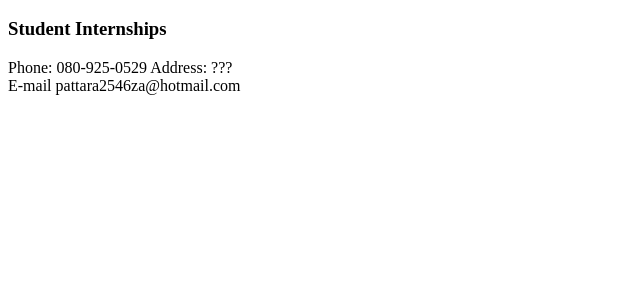
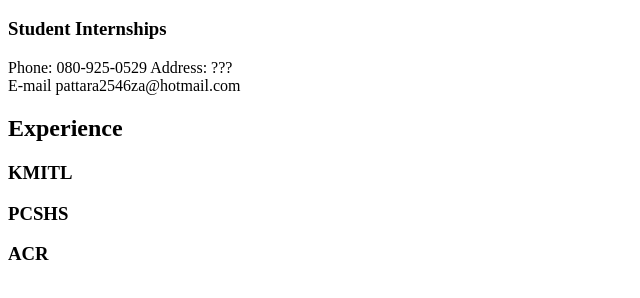
Before and after one commit to Pattara46/pattara46, a plain HTML site: page index.html in a window 1280 px wide. Shown: the part 48-346 px from the top of the page, without its empty margins (0-640 px from the left). Drawn offline with Linux system fonts and the light colour scheme.

Commit message:
startresume

```diff
--- a/index.html
+++ b/index.html
@@ -2,3 +2,8 @@
 <h3>Student Internships</h3>
 
 <p>Phone: 080-925-0529 Address: ???<br>E-mail pattara2546za@hotmail.com</p>
+
+<h2>Experience</h2>
+<h3>KMITL</h3>
+<h3>PCSHS</h3>
+<h3>ACR</h3>
```
Also changed, not shown: 1 other file.
